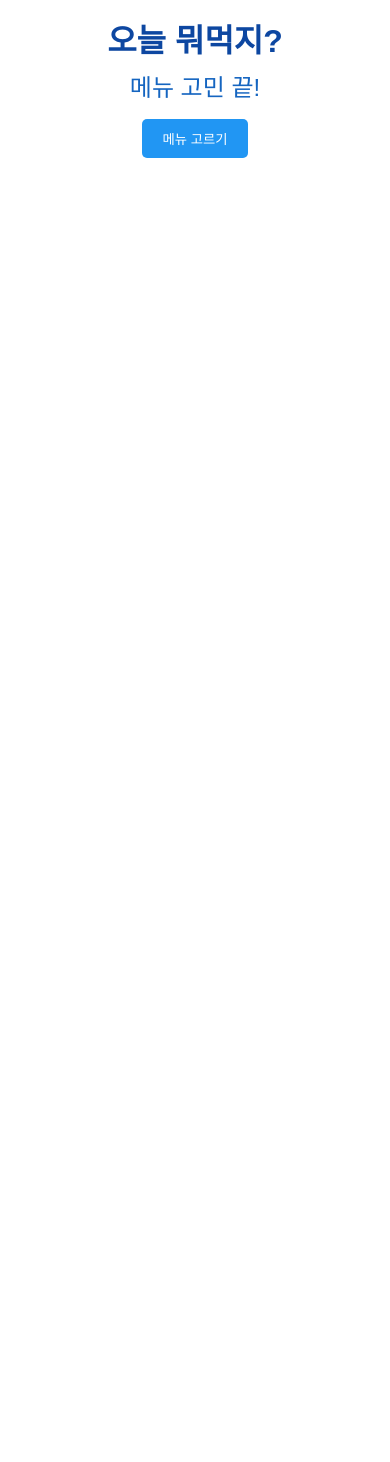
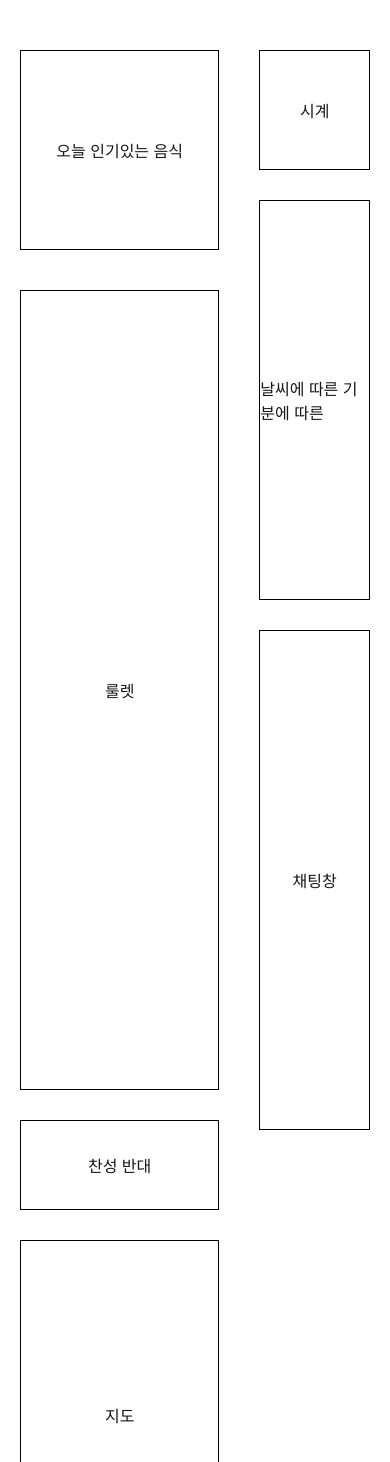
Before and after one commit to What-Lunch/whatlunch, a Next.js app: page / in a window 390 px wide. Shown: the top 1462 px of the page. Before the commit the page ends 844 px from the top, so only its background shows below. Built offline with nearby package versions, Linux system fonts and the light colour scheme.

Commit message:
style: 메인페이지 전체적인 레이아웃 - 후에 width나 height가 아닌 패딩으로 변경 필요 - 부드럽게 줄어드는 반응형 고려 필요

```diff
--- a/src/app/page.module.scss
+++ b/src/app/page.module.scss
@@ -1,36 +1,75 @@
 @use 'utils/mixins' as m;
 @use 'utils/functions' as f;
 
+// 재사용
+@mixin bordered-box {
+  @include m.flex-box(center, center);
+  width: 100%;
+  border: 1px solid f.color(black);
+}
+
 .container {
-  @include m.flex-box(center, center, column);
-  padding: 20px;
-  color: f.color(red-900);
-  @include m.text-style-extended(md, 600, blue-700);
+  @include m.flex-box(center, flex-start, row);
+  gap: 40px;
+  width: 100%;
+  padding: 50px 20px;
 
-  h1 {
-    @include m.text-style-extended('3xl', 700, blue-900);
-    margin-bottom: 10px;
+  @include m.mq(lg) {
+    padding: 100px 160px;
   }
 
-  &__title {
-    @include m.text-style-extended('2xl', 500, blue-800);
-    margin-bottom: 15px;
+  &__left {
+    @include m.flex-box(center, center, column);
+    gap: 40px;
+    width: 180%;
+
+    &__slice {
+      @include m.flex-box(center, center, column);
+      width: 100%;
+      border: 1px solid f.color(black);
+      height: 200px;
+    }
+
+    &__main {
+      @include m.flex-box(center, center, column);
+      width: 100%;
+      gap: 30px;
+
+      &__roulette {
+        @include bordered-box;
+        height: 800px;
+      }
+
+      &__option {
+        @include bordered-box;
+        height: 90px;
+      }
+
+      &__map {
+        @include bordered-box;
+        height: 350px;
+      }
+    }
+  }
+
+  &__right {
+    @include m.flex-box(center, center, column);
+    gap: 30px;
+    width: 100%;
+
+    &__clock {
+      @include bordered-box;
+      height: 120px;
+    }
+
+    &__weather {
+      @include bordered-box;
+      height: 400px;
+    }
+
+    &__chat {
+      @include bordered-box;
+      height: 500px;
+    }
   }
 }
-
-.button {
-  @include m.flex-box(center, center);
-  padding: 10px 20px;
-  background-color: f.color(blue-500);
-  color: f.color(white);
-  border-radius: 5px;
-  cursor: pointer;
-
-  &:hover {
-    background-color: f.color(blue-700);
-  }
-
-  &:active {
-    background-color: f.color(blue-900);
-  }
-}
--- a/src/app/page.tsx
+++ b/src/app/page.tsx
@@ -1,28 +1,21 @@
 import styles from './page.module.scss';
 
 export default function HomePage() {
-  // scss를 쓸 때 2가지 방법이 있습니다.
-  // 아래 두 가지 방법은 동일한데 보통 두 번째 방법을 더 선호합니다.
-  // 이유는 만약 클래스 이름에 하이픈(-)이 포함되어 있을 때 첫 번째 방법은 에러가 발생하기 때문입니다.
-  // 그래서 보통은 두 번째 방법을 더 선호합니다. 두번째 방법으로 통일합시다.
-  // <>
-  //   <div className={styles.container} />
-  //   <div className={styles['container']} />
-  // </>;
-
-  // container 클래스안에 container__title 클래스가 있습니다.
-  //   .container {
-  //   &__title {
-  //     @include m.text-style-extended('2xl', 500, blue-800);
-  //     margin-bottom: 15px;
-  //   }
-  // }
-  // 위처럼 쓰면 .container__title 클래스가 적용됩니다.ㅇ
   return (
     <div className={styles['container']}>
-      <h1>오늘 뭐먹지?</h1>
-      <h2 className={styles['container__title']}>메뉴 고민 끝!</h2>
-      <button className={styles['button']}>메뉴 고르기</button>
+      <div className={styles['container__left']}>
+        <section className={styles['container__left__slice']}>오늘 인기있는 음식</section>
+        <div className={styles['container__left__main']}>
+          <section className={styles['container__left__main__roulette']}>룰렛</section>
+          <section className={styles['container__left__main__option']}>찬성 반대</section>
+          <section className={styles['container__left__main__map']}>지도</section>
+        </div>
+      </div>
+      <div className={styles['container__right']}>
+        <section className={styles['container__right__clock']}>시계</section>
+        <section className={styles['container__right__weather']}>날씨에 따른 기분에 따른</section>
+        <section className={styles['container__right__chat']}>채팅창</section>
+      </div>
     </div>
   );
 }
```
